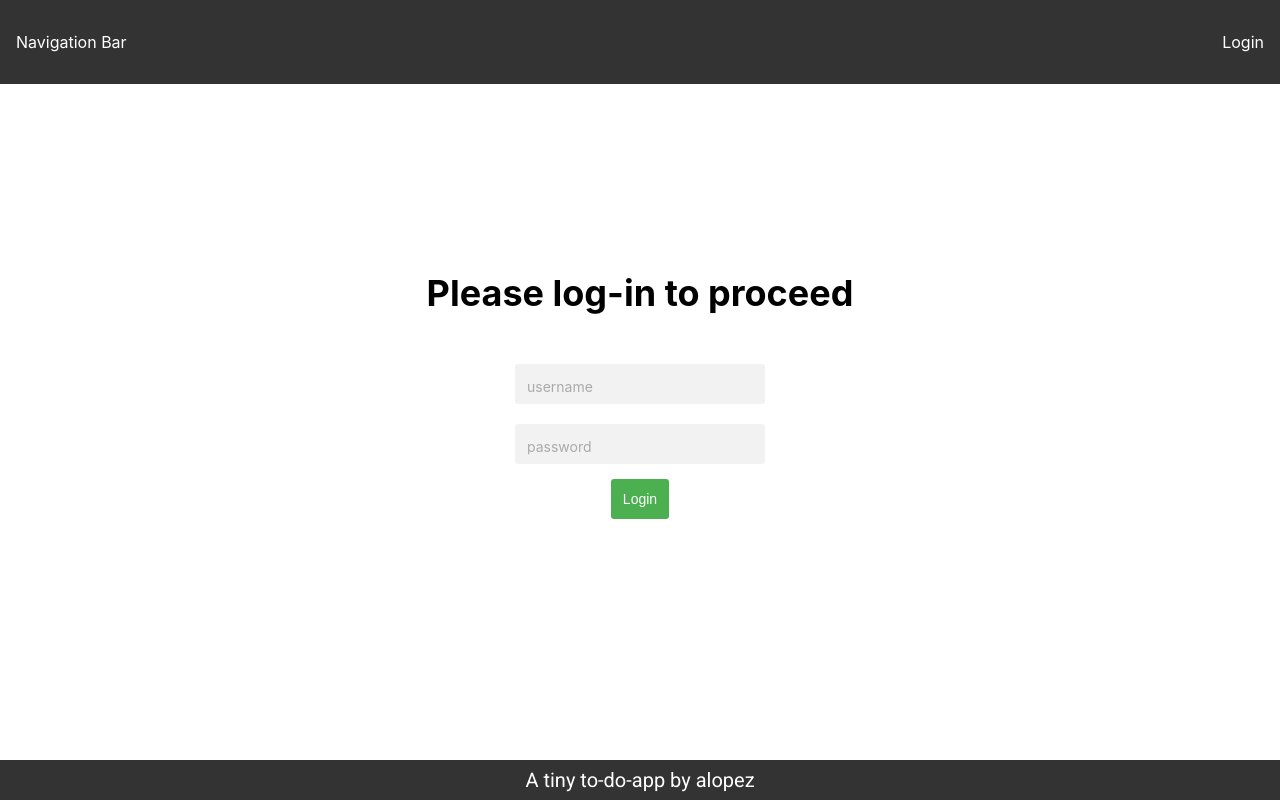
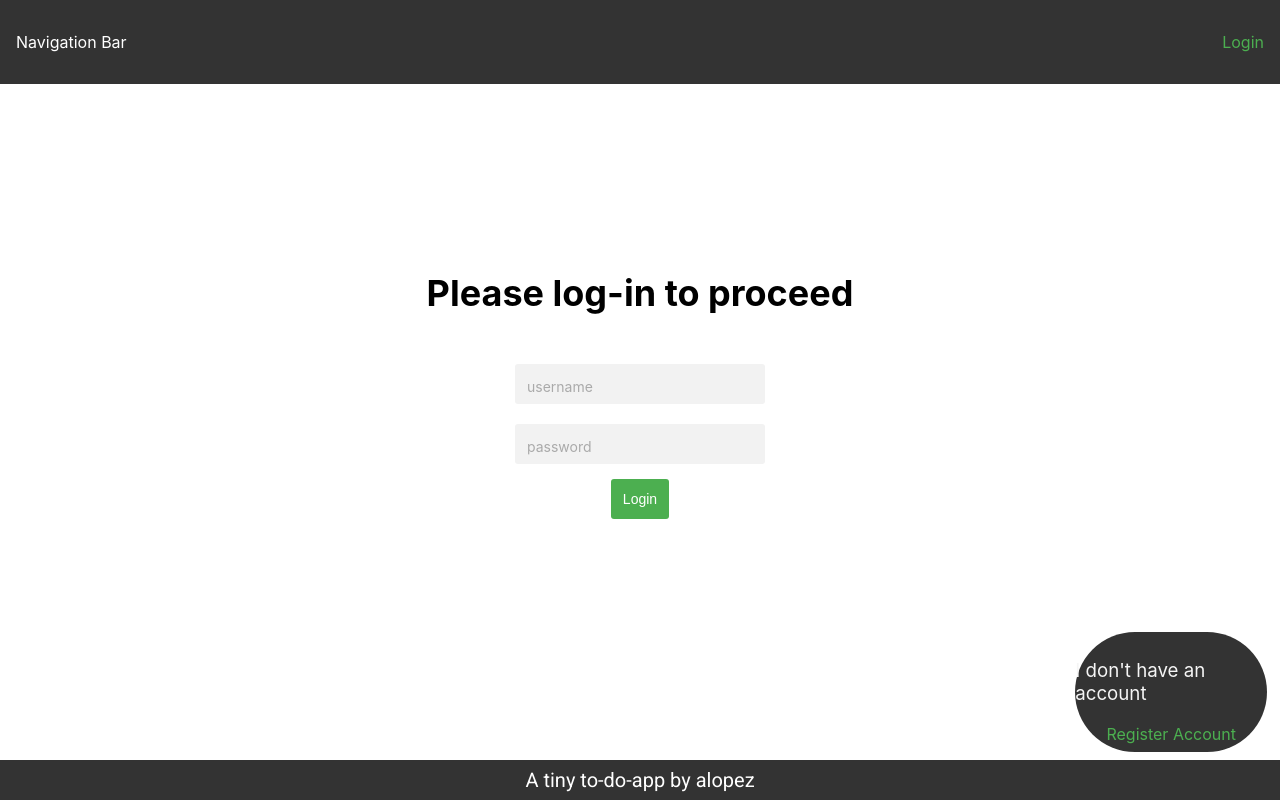
Before and after one commit to lopezatn/to-do-app, a React (Create React App) app: page /Login in a window 1280 px wide. Built offline with nearby package versions, Linux system fonts and the light colour scheme.

Commit message:
setup gh-pages

```diff
--- a/package.json
+++ b/package.json
@@ -21,6 +21,8 @@
   },
   "scripts": {
     "start": "react-scripts start",
+    "predeploy": "npm run build",
+    "deploy": "gh-pages -d build",
     "build": "react-scripts build",
     "test": "react-scripts test",
     "eject": "react-scripts eject"
@@ -42,5 +44,8 @@
       "last 1 firefox version",
       "last 1 safari version"
     ]
+  },
+  "devDependencies": {
+    "gh-pages": "^6.1.1"
   }
 }
--- a/src/Example/Button/button.css
+++ b/src/Example/Button/button.css
@@ -12,7 +12,7 @@
 }
 
 .customButton:hover {
-  background: #45a049;
+  background: #10ec1b;
 }
 
 .customButton:active {
--- a/src/Example/Registration/Register.tsx
+++ b/src/Example/RegistrationForm/RegistrationForm.tsx
@@ -1,7 +1,8 @@
 import { useState } from "react";
 import InputField from "../../InputField/InputField";
+import "./RegistrationForm.css";
 
-const Register = () => {
+const RegistrationForm = () => {
   const [username, setUsername] = useState("");
   const [password, setPassword] = useState("");
   const [email, setEmail] = useState("");
@@ -45,4 +46,4 @@ const Register = () => {
   );
 };
 
-export default Register;
+export default RegistrationForm;
--- a/src/Login/Login.tsx
+++ b/src/Login/Login.tsx
@@ -3,6 +3,7 @@ import InputField from "../InputField/InputField";
 import "./login.css";
 import Button from "../Example/Button/Button";
 import Footer from "../Footer/Footer";
+import RegisterLink from "../RegisterLink/RegisterLink";
 
 const USERNAME = "user";
 const PASSWORD = "password";
@@ -48,6 +49,7 @@ const Login = () => {
           onChange={handlePassword}
         />
         <Button buttonValue="Login" onClick={handleClick} />
+        <RegisterLink />
       </div>
       <Footer />
     </>
--- a/src/Navbar/navbar.css
+++ b/src/Navbar/navbar.css
@@ -28,6 +28,15 @@
 }
 
 .navItem {
-  color: white;
+  color: #4caf50;
   list-style-type: none;
 }
+
+.navItem a:hover {
+  color: #10ec1b;
+  list-style-type: none;
+}
+
+.navItem a:active {
+  color: #3e8948;
+}
--- /dev/null
+++ b/src/RegisterLink/RegisterLink.tsx
@@ -0,0 +1,15 @@
+import { Link } from "react-router-dom";
+import "./registerlink.css";
+
+const RegisterLink = () => {
+  return (
+    <>
+      <div className="registerContainer">
+        <h3>I don't have an account</h3>
+        <Link to="/RegistrationForm">Register Account</Link>
+      </div>
+    </>
+  );
+};
+
+export default RegisterLink;
--- /dev/null
+++ b/src/RegisterLink/registerlink.css
@@ -0,0 +1,32 @@
+.registerContainer {
+  display: flex;
+  position: fixed;
+  bottom: 6%;
+  right: 1%;
+  width: 15%;
+  height: 15%;
+  background-color: #333;
+  flex-direction: column;
+  justify-content: center;
+  align-items: center;
+  border-radius: 75px;
+}
+
+.registerContainer h3 {
+  color: whitesmoke;
+  font-weight: 400;
+}
+
+.registerContainer a {
+  color: #4caf50;
+  text-decoration: none;
+  cursor: pointer;
+}
+
+.registerContainer a:hover {
+  color: #10ec1b;
+}
+
+.registerContainer a:active {
+  color: #3e8948;
+}
```
Also changed, not shown: src/Example/RegistrationForm/RegistrationForm.css (added), 1 other file (tests, documents, lock files or other folders).
